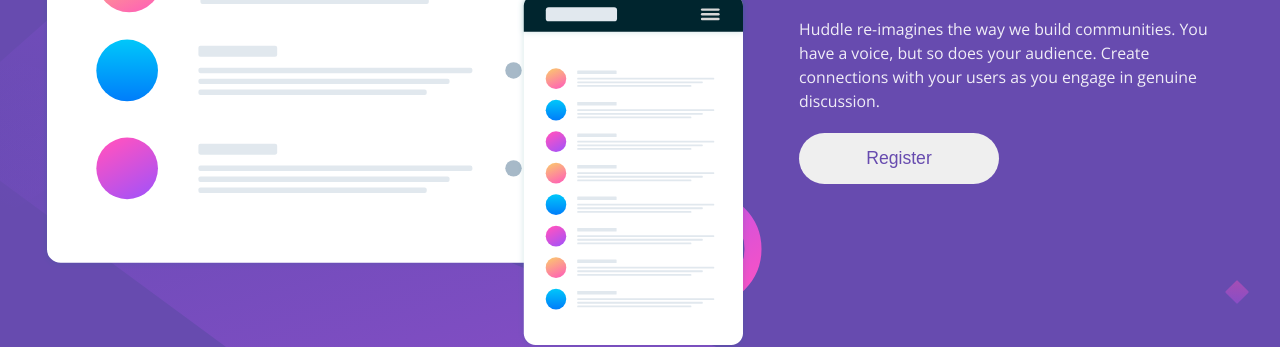
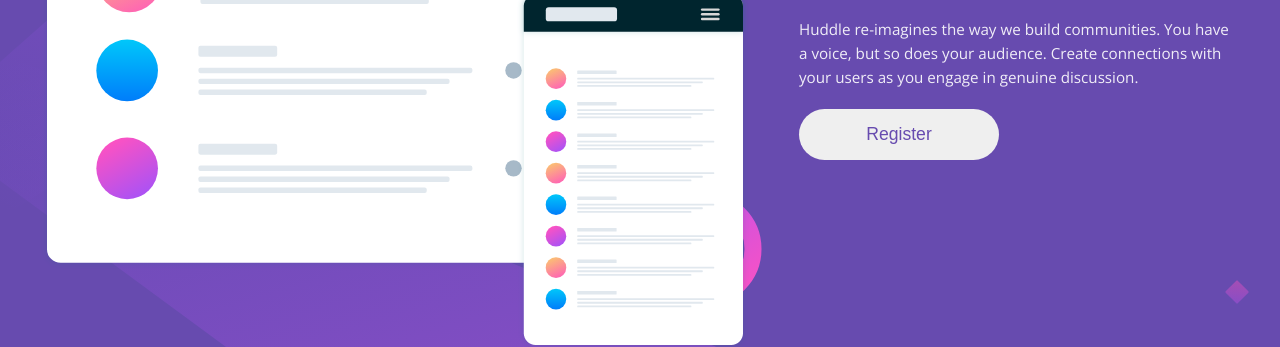
Before and after one commit to maxcavalari/huddle-landing-page-with-single-introductory-section-master, a plain HTML site: page index.html in a window 1280 px wide. Shown: the part 314-661 px from the top of the page. Drawn offline with nearby package versions, Linux system fonts and the light colour scheme.

Commit message:
Update style.css

```diff
--- a/estilo/style.css
+++ b/estilo/style.css
@@ -70,7 +70,7 @@
 .conteudo p {
     margin-top: 20px;
     line-height: 1.5rem;
-    font-size: 0.99rem;
+    font-size: 0.95rem;
     opacity: .9;
 }
 
```
